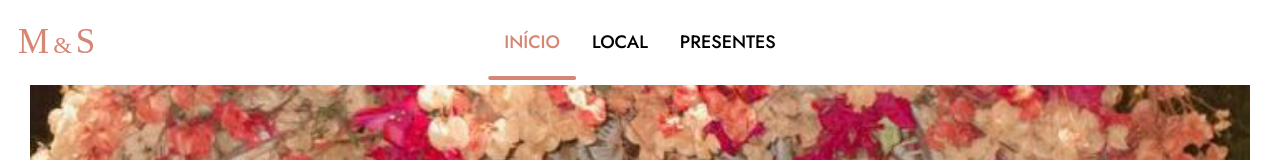
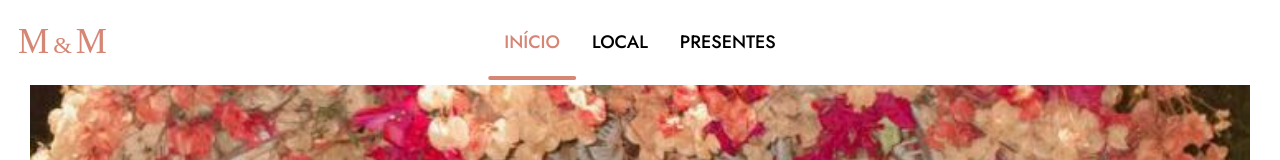
Before and after one commit to kevynsax/casamento-marcos-mari, an Angular app: page / in a window 1280 px wide. Shown: the top 160 px of the page. Built offline with nearby package versions, Linux system fonts and the light colour scheme; no server answers; a web font is replaced by a local one.

Commit message:
Bump version to 1.0.4 and update logo in menu.html

```diff
--- a/package.json
+++ b/package.json
@@ -1,6 +1,6 @@
 {
   "name": "casamento-mari-sartori",
-  "version": "1.0.3",
+  "version": "1.0.4",
   "scripts": {
     "ng": "ng",
     "start": "ng serve",
--- a/src/app/menu/menu.html
+++ b/src/app/menu/menu.html
@@ -3,7 +3,7 @@
   <div class="logo">
     <span>M</span>
     <span>&</span>
-    <span>S</span>
+    <span>M</span>
   </div>
   <div class="menu-items" [class.open]="isMenuOpen()">
     @for (item of menuItems; track item.sectionId) {
```
